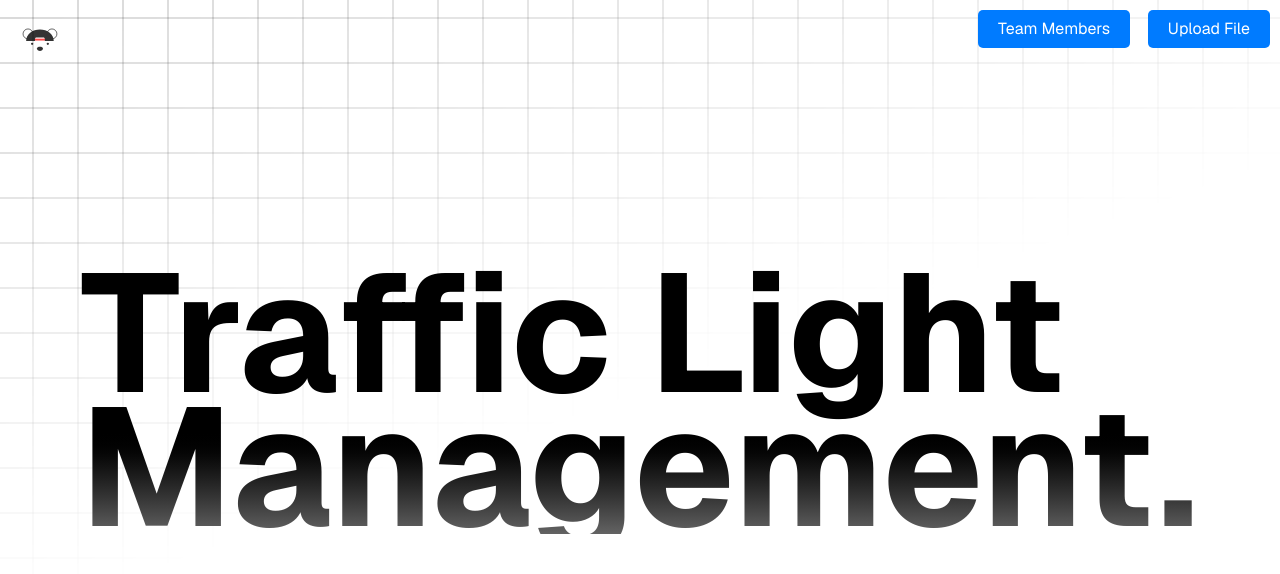
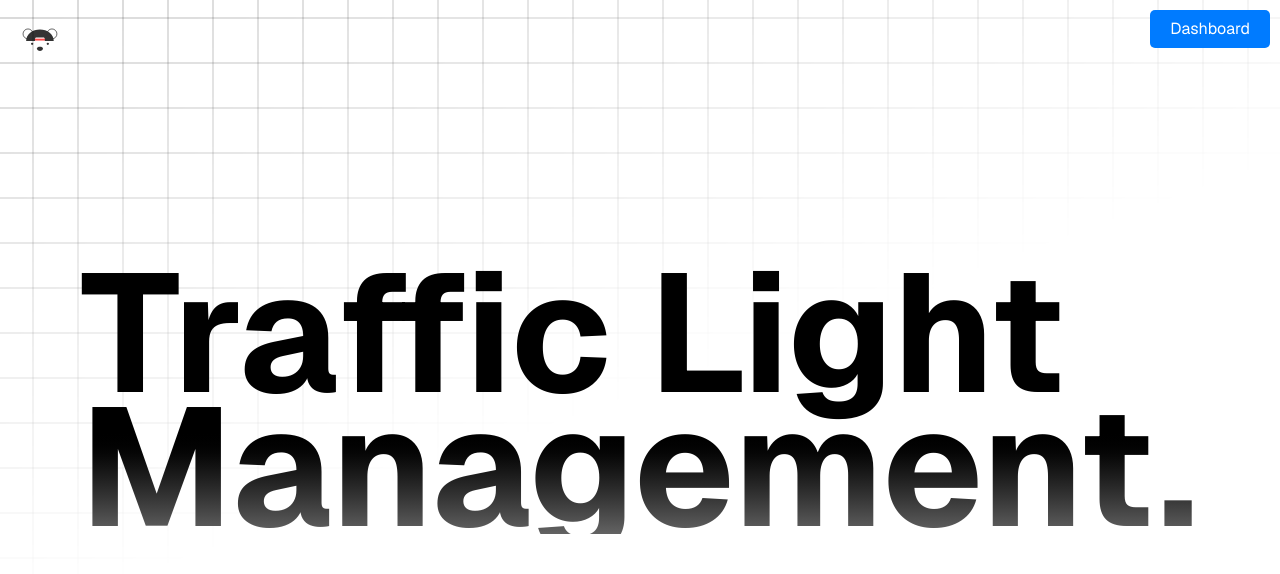
Before and after one commit to rishideep04/Intelligent-Traffic-Management-System, a Flask app: page / in a window 1280 px wide. Shown: the top 574 px of the page. Run offline with Flask 3, Linux system fonts and the light colour scheme.

Commit message:
Update main_page.html

```diff
--- a/train4/train4/weights/templates/main_page.html
+++ b/train4/train4/weights/templates/main_page.html
@@ -363,7 +363,7 @@ div.tp-dfwv {
 </style>
   </head>
 <header>
-    <a href="upload.html" style="
+  <a href="layout.html" style="
   display: inline-block;
   padding: 10px 20px;
   background: #007bff;
@@ -373,21 +373,8 @@ div.tp-dfwv {
   position: absolute;
   top: 10px;
   right: 10px;">
-    Upload File
+  Dashboard
 </a>
-<a href="teamMembers.html" style="
-    display: inline-block;
-    padding: 10px 20px;
-    background: #007bff;
-    color: white;
-    text-decoration: none;
-    border-radius: 5px;
-    position: absolute;
-    top: 10px;
-    right: 150px;">
-    Team Members
-</a>
-
       <h1 class="fluid">Traffic Light<br />Management.</h1>
     </header>
     <main>
```
Lines whose indentation alone changed are shown as unchanged.
